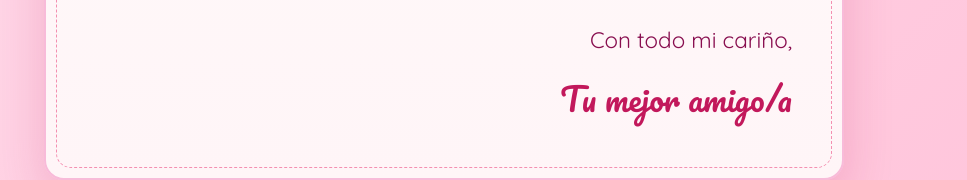
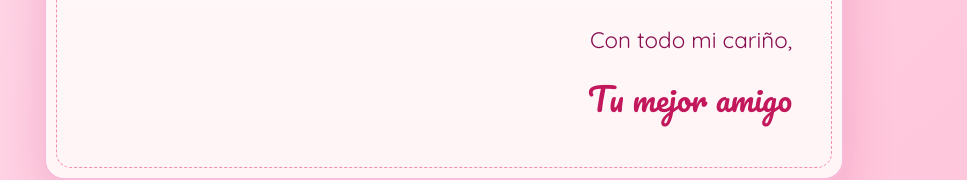
Before and after one commit to kkun39464-cmd/carta, a plain HTML site: page mensaje-nocturno.html in a window 1280 px wide. Shown: the part 1144-1324 px from the top of the page, without its empty margins (196-1163 px from the left). Drawn offline with Linux system fonts and the light colour scheme.

Commit message:
Update mensaje-nocturno.html

```diff
--- a/mensaje-nocturno.html
+++ b/mensaje-nocturno.html
@@ -346,7 +346,7 @@
 
                 <div class="signature">
                     Con todo mi cariño,<br>
-                    <span class="signature-name">Tu mejor amigo/a</span>
+                    <span class="signature-name">Tu mejor amigo</span>
                 </div>
             </div>
         </div>
@@ -413,4 +413,5 @@
         }, 1000);
     </script>
 </body>
+
 </html>
```
